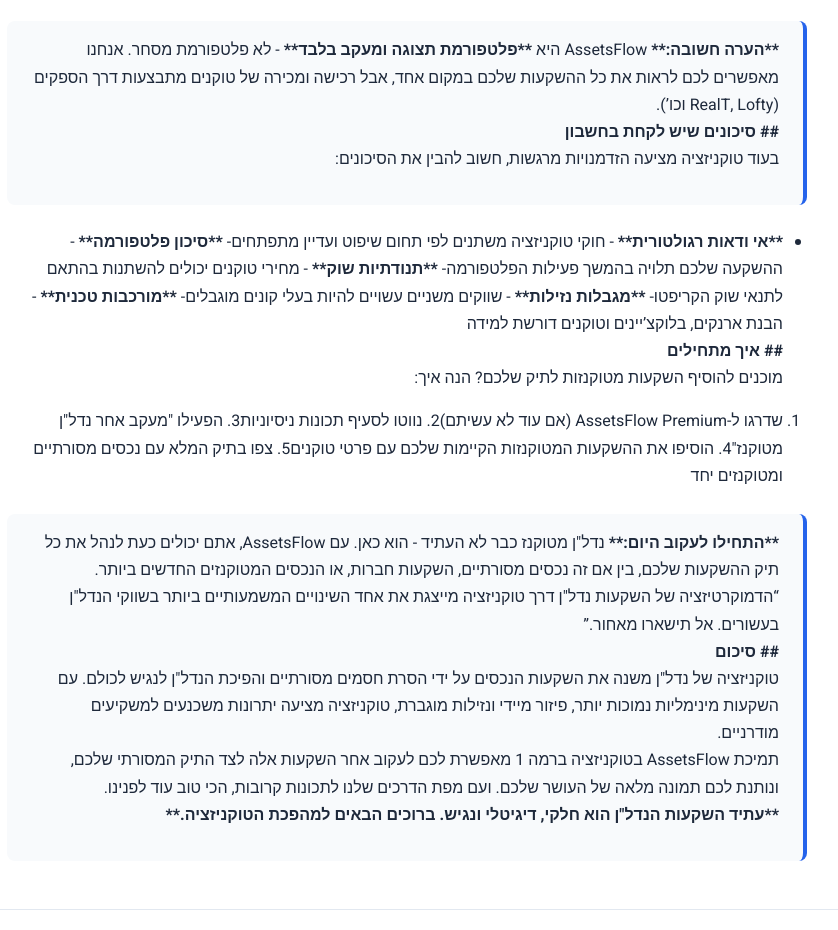
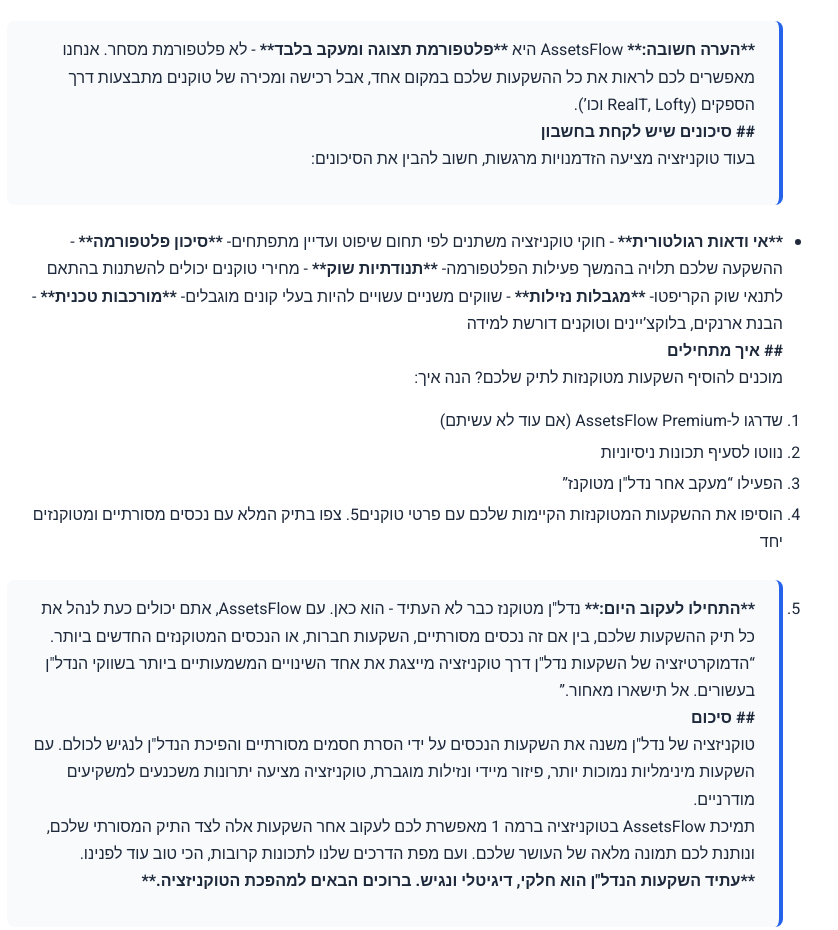
Before and after one commit to vbar20230812/assetsflow-blog, an Eleventy site: page src/content/blog/טוקניזציה-של-נדל-ן-עתיד-ההשקעות-בנכסים.md in a window 1280 px wide. Shown: the part 3420-4350 px from the top of the page, without its empty margins (233-1071 px from the left). Built offline with nearby package versions, Linux system fonts and the light colour scheme; Eleventy itself is replaced by a stand-in of ours; files that its build step writes are made by us from their sources.

Commit message:
Update פוסט “טוקניזציה-של-נדל-ן-עתיד-ההשקעות-בנכסים”

```diff
--- a/src/content/blog/טוקניזציה-של-נדל-ן-עתיד-ההשקעות-בנכסים.md
+++ b/src/content/blog/טוקניזציה-של-נדל-ן-עתיד-ההשקעות-בנכסים.md
@@ -16,7 +16,6 @@
   - בלוקצ'יין
   - השקעות
 ---
-
 נדל"ן נחשב זה זמן רב לאחד מאמצעי ההשקעה האמינים ביותר. אבל במשך עשורים, הוא נשאר ברובו בלתי נגיש למשקיעים ממוצעים עקב חסמי כניסה גבוהים. את זה באים לפתור באמצעות **\*\*טוקניזציה\*\*** - גישה מהפכנית שמשנה את הדרך בה אנחנו חושבים על בעלות על נכסים.\
 
 **\## מהי טוקניזציה של נדל"ן?**
@@ -30,37 +29,44 @@
 **\### מה זה ספק טוקניזציה (Token Provider)?** ספק טוקניזציה היא חברה שמבצעת את כל התהליך הטכני והמשפטי של הפיכת נכס נדל"ן לטוקנים. הספק רוכש נכס, מבצע את כל הרישומים המשפטיים, יוצר את הטוקנים על הבלוקצ'יין, ומנהל את הכספים (גביית שכירות, תשלומים לבעלי טוקנים, תחזוקת הנכס). דוגמאות: RealT, Lofty, Landshare.\
 
 **\### איך עסקת טוקניזציה עובדת?**
+
 1. **\*\*הספק\*\*** (RealT/Lofty) רוכש נכס נדל"ן פיזי2. **\*\*הספק\*\*** יוצר טוקנים דיגיטליים על הבלוקצ'יין שמייצגים חלקים מהנכס3. **\*\*אתם\*\*** פותחים ארנק דיגיטלי ומקבלים כתובת ארנק4. **\*\*אתם\*\*** מעבירים כסף לספק דרך האתר שלו5. **\*\*הספק\*\*** מעביר לכם טוקנים לארנק6. **\*\*העסקה\*\*** נרשמת בבלוקצ'יין - והנה, אתם בעלים!7. **\*\*כל חודש\*\*** הספק מעביר לכם דיבידנד (הכנסה משכירות) ישירות לארנק
-**\## נדל"ן מסורתי מול טוקניזציה**
-| היבט | השקעה מסורתית | השקעה מטוקנזת ||------|---------------|---------------|| השקעה מינימלית | $50,000 - $100,000+ | $50 - $500 || נזילות | נמוכה (חודשים למכירה) | גבוהה יותר (שווקים משניים) || פיזור | מוגבל (1-2 נכסים) | גבוה (נכסים מרובים) || גישה גיאוגרפית | בעיקר שווקים מקומיים | שווקים גלובליים || מהירות עסקה | 30-60 יום | דקות עד שעות || שקיפות | משתנה | גבוהה (מאומת בבלוקצ'יין) |
-**\## איך עובדת טוקניזציה של נדל"ן ואיך AssetsFlow עוזרת**
-!\[תהליך השקעה בנדל"ן מטוקנז עם AssetsFlow](./Mermaid3.jpg)*\*תהליך הטוקניזציה: ממשקיע למעקב תיק עם AssetsFlow\**
-**\## היתרונות של טוקניזציה**
-**\### 1. חסמי כניסה נמוכים יותר** בעבר, השקעה בנדל"ן דרשה הון משמעותי. טוקניזציה מאפשרת לכם להתחיל עם כ-50 דולר בלבד, מה שהופך השקעות נדל"ן לנגישות לכמעט כל אחד עם הכנסה פנויה.
-**\### 2. פיזור מיידי** במקום לשים את כל הכסף שלכם בנכס אחד, אתם יכולים לפזר השקעות על פני נכסים מרובים בשווקים שונים - דטרויט, מיאמי, דובאי או טוקיו - הכל מהסמארטפון שלכם.
-**\### 3. בעלות חלקית** החזיקו בחלק מבניין מסחרי בשווי מיליון דולר מבלי להזדקק למיליון דולר. הטוקנים שלכם מייצגים את אחוז הבעלות שלכם, ומזכים אתכם בהכנסות שכירות ועליית ערך יחסיות.
-**\### 4. נזילות מוגברת** נדל"ן מסורתי יכול לקחת חודשים למכירה. נכסים מטוקנזים יכולים להיסחר בשווקים משניים, ולספק אפשרויות יציאה מהירות הרבה יותר כאשר אתם זקוקים לגישה להון שלכם.
-**\## פלטפורמות טוקניזציה מובילות**
-**\### RealT**אחת מפלטפורמות הטוקניזציה הגדולות ביותר, RealT טוקנזה נכסים בשווי יותר מ-50 מיליון דולר. הם מתמקדים בנדל"ן מגורים בארה"ב, בעיקר בדטרויט ושיקגו. כל נכס מייצר הכנסות שכירות יומיות המחולקות לבעלי הטוקנים.
-**\### Lofty AI**Lofty מאפשרת השקעה בנכסים מטוקנזים החל מ-50 דולר בלבד. הם משתמשים בבינה מלאכותית לזיהוי נכסים במחירים נמוכים ומציעים בעלות חלקית עם חלוקת הכנסות שכירות מיידית.
-**\### Landshare** נבנתה על Binance Smart Chain, Landshare מציעה נדל"ן מטוקנז עם עמלות עסקה נמוכות יותר. הם מתמקדים במתן השקעות נדל"ן נגישות למשקיעים בעלי ידע בקריפטו.
-**\## טוקניזציה ב-AssetsFlow: גרסה ראשונה**
-אנו שמחים להכריז ש-AssetsFlow כעת תומכת ב**\*\*מעקב אחר נדל"ן מטוקנז\*\*** כתכונה ניסיונית למשתמשי Premium.
-**\### מה כוללת רמה 1:**- **\*\*מעקב אחר השקעות מטוקנזות חיצוניות\*\*** - הוסיפו את אחזקות ה-RealT, Lofty ואחרות לתיק ההשקעות שלכם- **\*\*ניהול יתרת טוקנים\*\*** - רשמו את אחזקות הטוקנים ומחירי הרכישה- **\*\*מעקב אחר כתובות ארנק\*\*** - אחסנו כתובות ארנק לכל השקעה- **\*\*תצוגת תיק מאוחד\*\*** - ראו השקעות מסורתיות ומטוקנזות זו לצד זו- **\*\*סינון השקעות\*\*** - סננו את התיק לפי סוג השקעה (מסורתי מול מטוקנז)
-גרסה ראשונית זו מתמקדת ב**\*\*מעקב ידני\*\*** - אתם מזינים את ההשקעות המטוקנזות שלכם בדיוק כמו השקעות מסורתיות, אבל עם שדות נוספים לפרטי טוקנים. זו הדרך המושלמת לראות את התמונה המלאה של ההשקעות שלכם במקום אחד.
-**\## מה צפוי בהמשך**
-זו רק ההתחלה. הנה מפת הדרכים שלנו לתכונות טוקניזציה:
-**\### גרסה הבאה : אינטגרציית API לספקים (בקרוב)**- חיבור אוטומטי לספקי טוקניזציה (RealT, Lofty, Landshare)- סנכרון יתרות והיסטוריית עסקאות דרך ה-API שלהם- עדכוני מחירי טוקנים בזמן אמת- תצוגת דיבידנדים והכנסות שכירות אוטומטית
-> **\*\*הערה חשובה:\*\*** AssetsFlow היא **\*\*פלטפורמת תצוגה ומעקב בלבד\*\*** - לא פלטפורמת מסחר. אנחנו מאפשרים לכם לראות את כל ההשקעות שלכם במקום אחד, אבל רכישה ומכירה של טוקנים מתבצעות דרך הספקים (RealT, Lofty וכו').
-**\## סיכונים שיש לקחת בחשבון**
-בעוד טוקניזציה מציעה הזדמנויות מרגשות, חשוב להבין את הסיכונים:
-- **\*\*אי ודאות רגולטורית\*\*** - חוקי טוקניזציה משתנים לפי תחום שיפוט ועדיין מתפתחים- **\*\*סיכון פלטפורמה\*\*** - ההשקעה שלכם תלויה בהמשך פעילות הפלטפורמה- **\*\*תנודתיות שוק\*\*** - מחירי טוקנים יכולים להשתנות בהתאם לתנאי שוק הקריפטו- **\*\*מגבלות נזילות\*\*** - שווקים משניים עשויים להיות בעלי קונים מוגבלים- **\*\*מורכבות טכנית\*\*** - הבנת ארנקים, בלוקצ'יינים וטוקנים דורשת למידה
-**\## איך מתחילים**
-מוכנים להוסיף השקעות מטוקנזות לתיק שלכם? הנה איך:
-1. שדרגו ל-AssetsFlow Premium (אם עוד לא עשיתם)2. נווטו לסעיף תכונות ניסיוניות3. הפעילו "מעקב אחר נדל"ן מטוקנז"4. הוסיפו את ההשקעות המטוקנזות הקיימות שלכם עם פרטי טוקנים5. צפו בתיק המלא עם נכסים מסורתיים ומטוקנזים יחד
-> **\*\*התחילו לעקוב היום:\*\*** נדל"ן מטוקנז כבר לא העתיד - הוא כאן. עם AssetsFlow, אתם יכולים כעת לנהל את כל תיק ההשקעות שלכם, בין אם זה נכסים מסורתיים, השקעות חברות, או הנכסים המטוקנזים החדשים ביותר.
-> "הדמוקרטיזציה של השקעות נדל"ן דרך טוקניזציה מייצגת את אחד השינויים המשמעותיים ביותר בשווקי הנדל"ן בעשורים. אל תישארו מאחור."
-**\## סיכום**
-טוקניזציה של נדל"ן משנה את השקעות הנכסים על ידי הסרת חסמים מסורתיים והפיכת הנדל"ן לנגיש לכולם. עם השקעות מינימליות נמוכות יותר, פיזור מיידי ונזילות מוגברת, טוקניזציה מציעה יתרונות משכנעים למשקיעים מודרניים.
-תמיכת AssetsFlow בטוקניזציה ברמה 1 מאפשרת לכם לעקוב אחר השקעות אלה לצד התיק המסורתי שלכם, ונותנת לכם תמונה מלאה של העושר שלכם. ועם מפת הדרכים שלנו לתכונות קרובות, הכי טוב עוד לפנינו.
-**\*\*עתיד השקעות הנדל"ן הוא חלקי, דיגיטלי ונגיש. ברוכים הבאים למהפכת הטוקניזציה.\*\***
+   **\## נדל"ן מסורתי מול טוקניזציה**
+   | היבט | השקעה מסורתית | השקעה מטוקנזת ||------|---------------|---------------|| השקעה מינימלית | $50,000 - $100,000+ | $50 - $500 || נזילות | נמוכה (חודשים למכירה) | גבוהה יותר (שווקים משניים) || פיזור | מוגבל (1-2 נכסים) | גבוה (נכסים מרובים) || גישה גיאוגרפית | בעיקר שווקים מקומיים | שווקים גלובליים || מהירות עסקה | 30-60 יום | דקות עד שעות || שקיפות | משתנה | גבוהה (מאומת בבלוקצ'יין) |
+   **\## איך עובדת טוקניזציה של נדל"ן ואיך AssetsFlow עוזרת**
+   !\[תהליך השקעה בנדל"ן מטוקנז עם AssetsFlow](./Mermaid3.jpg)\*\*תהליך הטוקניזציה: ממשקיע למעקב תיק עם AssetsFlow\*\*
+   **\## היתרונות של טוקניזציה**
+   **\### 1. חסמי כניסה נמוכים יותר** בעבר, השקעה בנדל"ן דרשה הון משמעותי. טוקניזציה מאפשרת לכם להתחיל עם כ-50 דולר בלבד, מה שהופך השקעות נדל"ן לנגישות לכמעט כל אחד עם הכנסה פנויה.
+   **\### 2. פיזור מיידי** במקום לשים את כל הכסף שלכם בנכס אחד, אתם יכולים לפזר השקעות על פני נכסים מרובים בשווקים שונים - דטרויט, מיאמי, דובאי או טוקיו - הכל מהסמארטפון שלכם.
+   **\### 3. בעלות חלקית** החזיקו בחלק מבניין מסחרי בשווי מיליון דולר מבלי להזדקק למיליון דולר. הטוקנים שלכם מייצגים את אחוז הבעלות שלכם, ומזכים אתכם בהכנסות שכירות ועליית ערך יחסיות.
+   **\### 4. נזילות מוגברת** נדל"ן מסורתי יכול לקחת חודשים למכירה. נכסים מטוקנזים יכולים להיסחר בשווקים משניים, ולספק אפשרויות יציאה מהירות הרבה יותר כאשר אתם זקוקים לגישה להון שלכם.
+   **\## פלטפורמות טוקניזציה מובילות**
+   **\### RealT**אחת מפלטפורמות הטוקניזציה הגדולות ביותר, RealT טוקנזה נכסים בשווי יותר מ-50 מיליון דולר. הם מתמקדים בנדל"ן מגורים בארה"ב, בעיקר בדטרויט ושיקגו. כל נכס מייצר הכנסות שכירות יומיות המחולקות לבעלי הטוקנים.
+   **\### Lofty AI**Lofty מאפשרת השקעה בנכסים מטוקנזים החל מ-50 דולר בלבד. הם משתמשים בבינה מלאכותית לזיהוי נכסים במחירים נמוכים ומציעים בעלות חלקית עם חלוקת הכנסות שכירות מיידית.
+   **\### Landshare** נבנתה על Binance Smart Chain, Landshare מציעה נדל"ן מטוקנז עם עמלות עסקה נמוכות יותר. הם מתמקדים במתן השקעות נדל"ן נגישות למשקיעים בעלי ידע בקריפטו.
+   **\## טוקניזציה ב-AssetsFlow: גרסה ראשונה**
+   אנו שמחים להכריז ש-AssetsFlow כעת תומכת ב**\*\*מעקב אחר נדל"ן מטוקנז\*\*** כתכונה ניסיונית למשתמשי Premium.
+   **\### מה כוללת רמה 1:**- **\*\*מעקב אחר השקעות מטוקנזות חיצוניות\*\*** - הוסיפו את אחזקות ה-RealT, Lofty ואחרות לתיק ההשקעות שלכם- **\*\*ניהול יתרת טוקנים\*\*** - רשמו את אחזקות הטוקנים ומחירי הרכישה- **\*\*מעקב אחר כתובות ארנק\*\*** - אחסנו כתובות ארנק לכל השקעה- **\*\*תצוגת תיק מאוחד\*\*** - ראו השקעות מסורתיות ומטוקנזות זו לצד זו- **\*\*סינון השקעות\*\*** - סננו את התיק לפי סוג השקעה (מסורתי מול מטוקנז)
+   גרסה ראשונית זו מתמקדת ב**\*\*מעקב ידני\*\*** - אתם מזינים את ההשקעות המטוקנזות שלכם בדיוק כמו השקעות מסורתיות, אבל עם שדות נוספים לפרטי טוקנים. זו הדרך המושלמת לראות את התמונה המלאה של ההשקעות שלכם במקום אחד.
+   **\## מה צפוי בהמשך**
+   זו רק ההתחלה. הנה מפת הדרכים שלנו לתכונות טוקניזציה:
+   **\### גרסה הבאה : אינטגרציית API לספקים (בקרוב)**- חיבור אוטומטי לספקי טוקניזציה (RealT, Lofty, Landshare)- סנכרון יתרות והיסטוריית עסקאות דרך ה-API שלהם- עדכוני מחירי טוקנים בזמן אמת- תצוגת דיבידנדים והכנסות שכירות אוטומטית
+
+   > **\*\*הערה חשובה:\*\*** AssetsFlow היא **\*\*פלטפורמת תצוגה ומעקב בלבד\*\*** - לא פלטפורמת מסחר. אנחנו מאפשרים לכם לראות את כל ההשקעות שלכם במקום אחד, אבל רכישה ומכירה של טוקנים מתבצעות דרך הספקים (RealT, Lofty וכו').
+   > **\## סיכונים שיש לקחת בחשבון**
+   > בעוד טוקניזציה מציעה הזדמנויות מרגשות, חשוב להבין את הסיכונים:
+
+* **\*\*אי ודאות רגולטורית\*\*** - חוקי טוקניזציה משתנים לפי תחום שיפוט ועדיין מתפתחים- **\*\*סיכון פלטפורמה\*\*** - ההשקעה שלכם תלויה בהמשך פעילות הפלטפורמה- **\*\*תנודתיות שוק\*\*** - מחירי טוקנים יכולים להשתנות בהתאם לתנאי שוק הקריפטו- **\*\*מגבלות נזילות\*\*** - שווקים משניים עשויים להיות בעלי קונים מוגבלים- **\*\*מורכבות טכנית\*\*** - הבנת ארנקים, בלוקצ'יינים וטוקנים דורשת למידה
+  **\## איך מתחילים**
+  מוכנים להוסיף השקעות מטוקנזות לתיק שלכם? הנה איך:
+
+1. שדרגו ל-AssetsFlow Premium (אם עוד לא עשיתם)
+2.  נווטו לסעיף תכונות ניסיוניות
+3.  הפעילו "מעקב אחר נדל"ן מטוקנז"
+4.  הוסיפו את ההשקעות המטוקנזות הקיימות שלכם עם פרטי טוקנים5. צפו בתיק המלא עם נכסים מסורתיים ומטוקנזים יחד
+5. > **\*\*התחילו לעקוב היום:\*\*** נדל"ן מטוקנז כבר לא העתיד - הוא כאן. עם AssetsFlow, אתם יכולים כעת לנהל את כל תיק ההשקעות שלכם, בין אם זה נכסים מסורתיים, השקעות חברות, או הנכסים המטוקנזים החדשים ביותר.
+   > "הדמוקרטיזציה של השקעות נדל"ן דרך טוקניזציה מייצגת את אחד השינויים המשמעותיים ביותר בשווקי הנדל"ן בעשורים. אל תישארו מאחור."
+   > **\## סיכום**
+   > טוקניזציה של נדל"ן משנה את השקעות הנכסים על ידי הסרת חסמים מסורתיים והפיכת הנדל"ן לנגיש לכולם. עם השקעות מינימליות נמוכות יותר, פיזור מיידי ונזילות מוגברת, טוקניזציה מציעה יתרונות משכנעים למשקיעים מודרניים.
+   > תמיכת AssetsFlow בטוקניזציה ברמה 1 מאפשרת לכם לעקוב אחר השקעות אלה לצד התיק המסורתי שלכם, ונותנת לכם תמונה מלאה של העושר שלכם. ועם מפת הדרכים שלנו לתכונות קרובות, הכי טוב עוד לפנינו.
+   > **\*\*עתיד השקעות הנדל"ן הוא חלקי, דיגיטלי ונגיש. ברוכים הבאים למהפכת הטוקניזציה.\*\***
```
